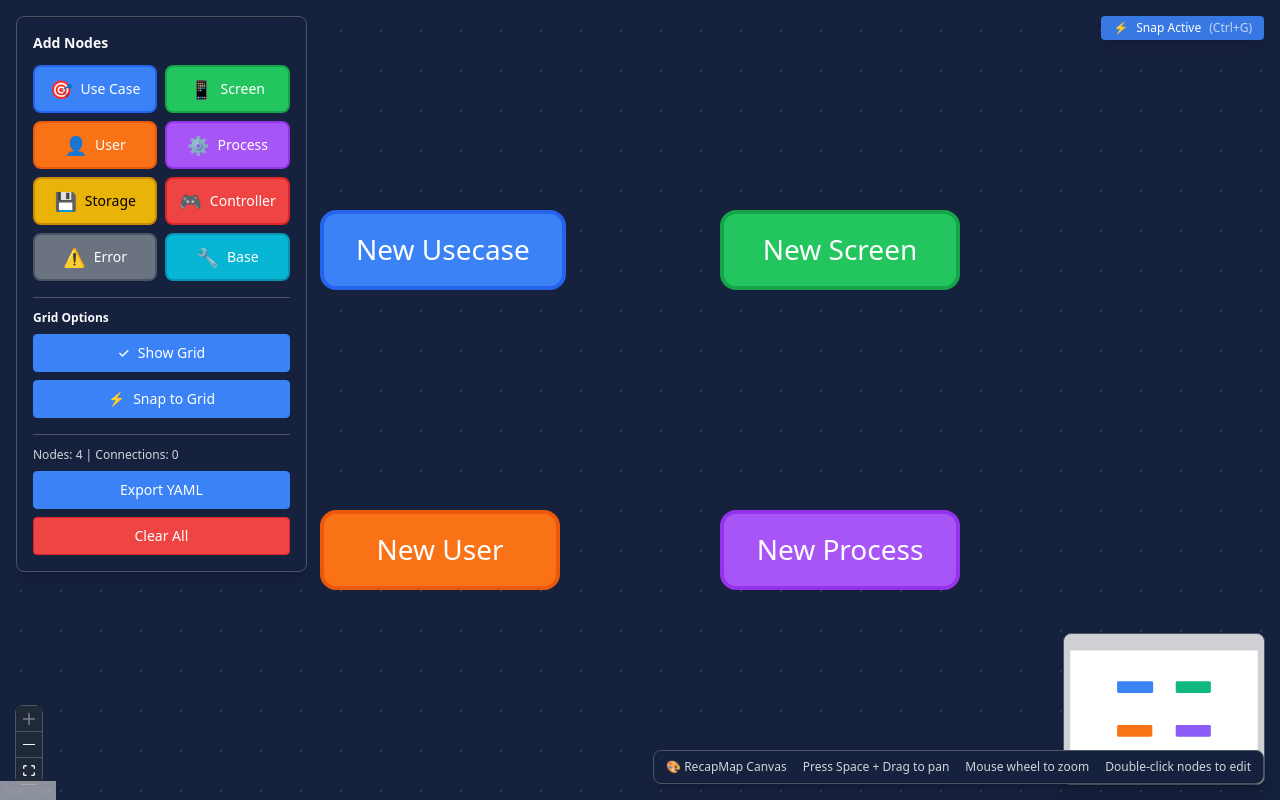
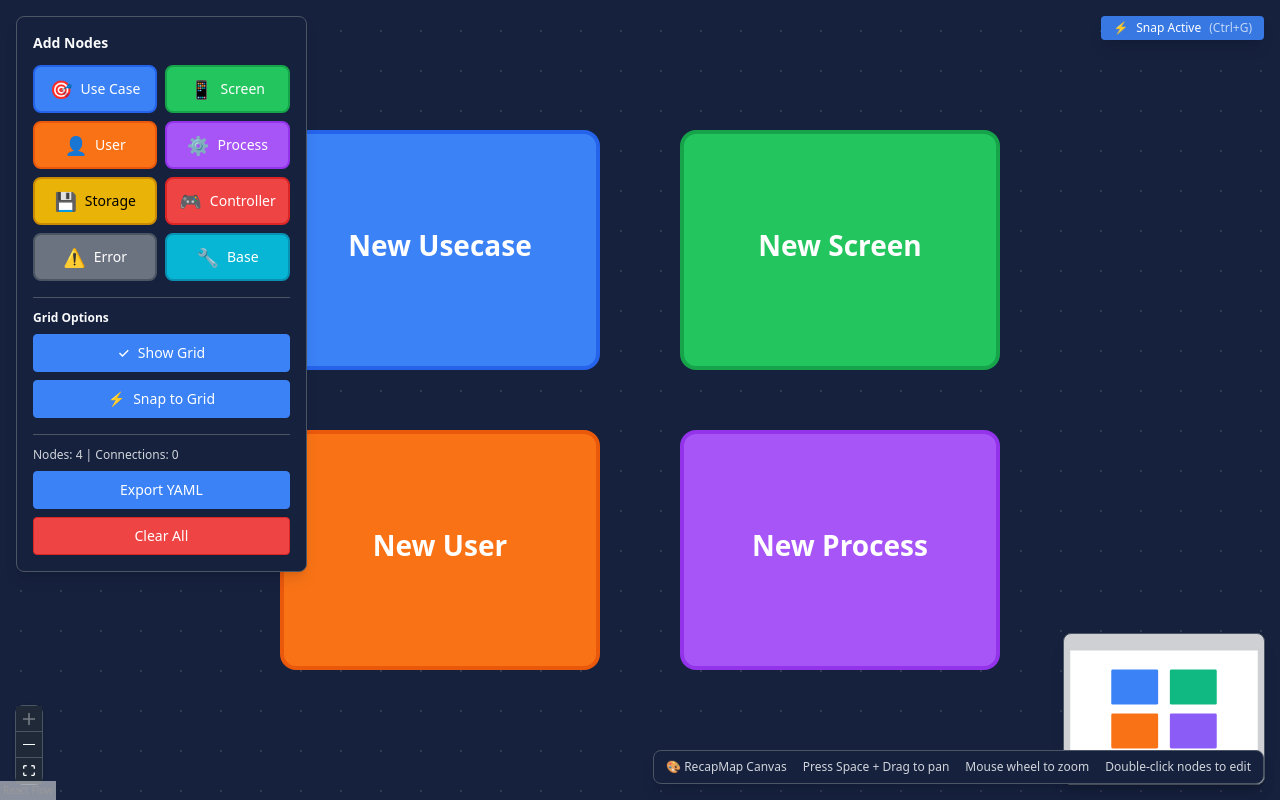
Before and after one commit to wasancnk/recapmap-core-react, a React (Vite) app in the folder recapmap-core-react/: page / in a window 1280 px wide. Built offline with nearby package versions, Linux system fonts and the light colour scheme.

Commit message:
add delete node button and force all nodes to have same dimension

```diff
--- a/recapmap-core-react/src/components/Canvas.tsx
+++ b/recapmap-core-react/src/components/Canvas.tsx
@@ -155,23 +155,59 @@ const CustomNode = ({
     setIsHovered(false);
     setConnectingFromHandle(null);
   };
-
   // Show connectors when hovering or when connecting
   const showConnectors = isHovered || connectingFromHandle || selected;
+  // Calculate content-based height for intelligent auto-expansion
+  const getNodeHeight = () => {
+    const baseHeight = 120; // Standard grid-aligned height (6 grid units)
 
+    // Calculate content requirements
+    const titleLength = data.label ? data.label.length : 0;
+    const descriptionLength = data.description ? data.description.length : 0;
+    const hasDescription = descriptionLength > 0;
+
+    // Intelligent height calculation based on content density
+    if (!hasDescription) {
+      // Title only - check if title needs wrapping
+      return titleLength > 25 ? baseHeight + 20 : baseHeight; // 140px if long title
+    }
+
+    // With description - progressive expansion based on total content
+    const totalContentLength = titleLength + descriptionLength;
+
+    if (totalContentLength > 100) {
+      return baseHeight + 40; // 160px (8 grid units) for dense content
+    } else if (totalContentLength > 50 || descriptionLength > 30) {
+      return baseHeight + 20; // 140px (7 grid units) for moderate content
+    } else {
+      return baseHeight; // 120px (6 grid units) for minimal content
+    }
+  };
+
+  const nodeHeight = getNodeHeight();
   return (
     <div
       className={`
-        px-4 py-2 rounded-lg border-2 min-w-[120px] text-center
+        rounded-lg border-2 text-center
         transition-all duration-200 hover:shadow-md cursor-pointer
-        relative
+        relative flex flex-col
+        node-uniform-size node-grid-aligned
         ${baseStyle} ${selectedStyle}
       `}
+      style={{
+        width: '160px',        // Fixed width for grid alignment (8 grid units)
+        height: `${nodeHeight}px`, // Dynamic height in grid increments
+        minHeight: '120px',    // Minimum base height (6 grid units)
+        maxHeight: '280px',    // Maximum height (14 grid units)
+        padding: '12px',       // Standard node padding
+      }}
       onDoubleClick={handleDoubleClick}
       onMouseEnter={handleMouseEnter}
       onMouseLeave={handleMouseLeave}
-      title="Double-click to edit properties"
-    >      {/* Connection Handles - Always present for React Flow */}
+      title={`${data.label}${data.description ? ` - ${data.description}` : ''}`}
+      data-node-type={data.nodeType}
+      data-grid-height={Math.ceil(nodeHeight / 20)} // Grid units for debugging
+    >{/* Connection Handles - Always present for React Flow */}
       {/* TOP Handles */}
       <Handle
         type="source"
@@ -333,12 +369,44 @@ const CustomNode = ({
           opacity: 0,
           pointerEvents: 'none',
           zIndex: 5
-        }}
-      />{/* Node Content */}
-      <div className="font-medium text-sm">{data.label}</div>
-      {data.description && (
-        <div className="text-xs opacity-80 mt-1">{data.description}</div>
-      )}
+        }}      />
+
+      {/* Node Content Area with improved text handling */}
+      <div className="flex-1 flex flex-col justify-center items-center text-center overflow-hidden">
+        {/* Node Title */}
+        <div
+          className="font-semibold text-sm leading-tight mb-1 px-1"
+          style={{
+            overflow: 'hidden',
+            display: '-webkit-box',
+            WebkitLineClamp: 2,
+            WebkitBoxOrient: 'vertical',
+            wordWrap: 'break-word',
+            hyphens: 'auto',
+          }}
+          title={data.label} // Tooltip for full title
+        >
+          {data.label}
+        </div>
+
+        {/* Node Description */}
+        {data.description && (
+          <div
+            className="text-xs opacity-80 leading-tight px-1"
+            style={{
+              overflow: 'hidden',
+              display: '-webkit-box',
+              WebkitLineClamp: nodeHeight > 140 ? 4 : 2, // More lines for taller nodes
+              WebkitBoxOrient: 'vertical',
+              wordWrap: 'break-word',
+              hyphens: 'auto',
+            }}
+            title={data.description} // Tooltip for full description
+          >
+            {data.description}
+          </div>
+        )}
+      </div>
     </div>
   );
 };
--- a/recapmap-core-react/src/components/PropertyPanel.tsx
+++ b/recapmap-core-react/src/components/PropertyPanel.tsx
@@ -5,6 +5,7 @@
 
 import React from 'react'
 import { useNodeStore } from '../stores'
+import { useUIStore } from '../stores/uiStore'
 import { getPropertySchema, validateNodeProperties } from '../utils/propertySchemas'
 import type { RecapMapNode } from '../types'
 import { PropertyField } from './PropertyField.js'
@@ -23,7 +24,8 @@ export const PropertyPanel: React.FC<PropertyPanelProps> = ({
   position,
   onClose
 }) => {
-  const { nodes, updateNode } = useNodeStore()
+  const { nodes, updateNode, deleteNode } = useNodeStore()
+  const { addNotification } = useUIStore()
   const node = nodeId ? nodes.find(n => n.id === nodeId) : null
 
   // Initialize draggable functionality
@@ -55,10 +57,10 @@ export const PropertyPanel: React.FC<PropertyPanelProps> = ({
   const getNodeProperties = (node: RecapMapNode): Record<string, string | number | boolean | string[]> => {
     // eslint-disable-next-line @typescript-eslint/no-unused-vars
     const { id, type, position, title, description, metadata, connections, isSelected, isValid, createdAt, updatedAt, ...properties } = node
-    return properties as Record<string, string | number | boolean | string[]>
-  }
+    return properties as Record<string, string | number | boolean | string[]>  }
 
   const validationResult = validateNodeProperties(node.type, getNodeProperties(node))
+
   const handlePropertyChange = (propertyName: string, value: string | number | boolean | string[]) => {
     updateNode(node.id, {
       ...node,
@@ -66,12 +68,31 @@ export const PropertyPanel: React.FC<PropertyPanelProps> = ({
       updatedAt: new Date().toISOString()
     })
   }
+
   const handleBasicPropertyChange = (field: keyof RecapMapNode, value: string) => {
     updateNode(node.id, {
       ...node,
       [field]: value,
       updatedAt: new Date().toISOString()
     })
+  }
+
+  const handleDeleteNode = () => {
+    if (!node) return
+
+    const confirmMessage = `Are you sure you want to delete the node "${node.title}"? This action cannot be undone.`
+
+    if (window.confirm(confirmMessage)) {
+      deleteNode(node.id)
+      onClose() // Close the property panel
+
+      addNotification({
+        type: 'success',
+        title: 'Node Deleted',
+        message: `Successfully deleted node "${node.title}".`,
+        duration: 3000
+      })
+    }
   }
   return (
     <div
@@ -189,9 +210,7 @@ export const PropertyPanel: React.FC<PropertyPanelProps> = ({
               />
             ))}
           </div>
-        )}
-
-        {/* Metadata Section */}
+        )}        {/* Metadata Section */}
         <div className="space-y-4">
           <h3 className="text-sm font-semibold text-text-primary uppercase tracking-wide">
             Metadata
@@ -206,6 +225,24 @@ export const PropertyPanel: React.FC<PropertyPanelProps> = ({
             </div>
           </div>
         </div>
+
+        {/* Delete Section */}
+        <div className="space-y-4 border-t border-surface-border pt-4">
+          <h3 className="text-sm font-semibold text-red-600 uppercase tracking-wide">
+            Danger Zone
+          </h3>
+
+          <button
+            onClick={handleDeleteNode}
+            className="
+              w-full px-4 py-2 bg-red-500 border border-red-600 text-white rounded-md
+              hover:bg-red-600 transition-colors text-sm font-medium
+              focus:outline-none focus:ring-2 focus:ring-red-500 focus:ring-offset-2
+            "
+          >
+            🗑️ Delete Node
+          </button>
+        </div>
       </div>
     </div>
   )
--- a/recapmap-core-react/src/index.css
+++ b/recapmap-core-react/src/index.css
@@ -41,19 +41,114 @@
 }
 
 /* Component Layer - Reusable UI patterns */
-@layer components {
-  /* Node Base Styles */
+@layer components {  /* Node Base Styles - Uniform Sizing with Grid Alignment */
   .node-base {
-    @apply w-node-width h-node-height rounded-node border-2 shadow-node transition-all duration-200;
-    @apply flex flex-col p-node-padding cursor-pointer select-none;
+    /* Fixed width to maintain grid alignment */
+    width: 160px;
+    min-height: 120px;
+    max-height: 280px;
+    border-radius: 8px;
+    border-width: 2px;
+    display: flex;
+    flex-direction: column;
+    padding: 12px;
+    cursor: pointer;
+    user-select: none;
+    transition: all 0.2s ease;
+
+    /* Content handling for auto-expansion */
+    overflow-wrap: break-word;
+    word-wrap: break-word;
+  }
+
+  /* Uniform node sizing classes for consistent layout */
+  .node-uniform-size {
+    width: 160px !important;      /* Fixed width (8 grid units) */
+    min-height: 120px !important; /* Minimum height (6 grid units) */
+    max-height: 280px !important; /* Maximum height (14 grid units) */
+  }
+
+  .node-grid-aligned {
+    /* Ensure all dimensions are multiples of grid size (20px) */
+    width: calc(8 * 20px);   /* 160px exactly */
+    min-height: calc(6 * 20px); /* 120px exactly */
+  }
+
+  /* Content density indicators */
+  .node-content-minimal { height: calc(6 * 20px); }  /* 120px - title only */
+  .node-content-moderate { height: calc(7 * 20px); } /* 140px - short description */
+  .node-content-dense { height: calc(8 * 20px); }    /* 160px - long description */
+
+  /* Node auto-expansion classes for content-based sizing */
+  .node-auto-height {
+    height: auto;
+    min-height: theme('spacing.node-height');
+  }
+
+  /* Grid-aligned height expansion classes */
+  .node-height-1 { height: calc(theme('spacing.node-height') + 20px); }  /* 140px - 7 grid units */
+  .node-height-2 { height: calc(theme('spacing.node-height') + 40px); }  /* 160px - 8 grid units */
+  .node-height-3 { height: calc(theme('spacing.node-height') + 60px); }  /* 180px - 9 grid units */
+  .node-height-4 { height: calc(theme('spacing.node-height') + 80px); }  /* 200px - 10 grid units */
+  .node-height-5 { height: calc(theme('spacing.node-height') + 100px); } /* 220px - 11 grid units */
+  .node-height-6 { height: calc(theme('spacing.node-height') + 120px); } /* 240px - 12 grid units */
+  .node-height-7 { height: calc(theme('spacing.node-height') + 140px); } /* 260px - 13 grid units */
+  .node-height-8 { height: calc(theme('spacing.node-height') + 160px); } /* 280px - 14 grid units */
+
+  /* Content overflow handling */
+  .node-content {
+    @apply flex-1 overflow-hidden;
+
+    /* Text handling for long content */
+    .node-title {
+      @apply font-semibold text-sm leading-tight mb-1;
+      /* Allow title to wrap to multiple lines if needed */
+      overflow-wrap: break-word;
+      hyphens: auto;
+    }
+
+    .node-description {
+      @apply text-xs opacity-80 leading-tight;
+      /* Handle description overflow */
+      overflow-wrap: break-word;
+      hyphens: auto;
+
+      /* Show ellipsis for very long descriptions */
+      display: -webkit-box;
+      -webkit-line-clamp: 3; /* Show max 3 lines */
+      -webkit-box-orient: vertical;
+      overflow: hidden;
+    }
+
+    /* Expanded state shows full description */
+    &.expanded .node-description {
+      display: block;
+      -webkit-line-clamp: none;
+      overflow: visible;
+    }
   }
 
   .node-base:hover {
     @apply shadow-node-hover;
+
+    /* Reveal full content on hover for clipped descriptions */
+    .node-description {
+      -webkit-line-clamp: none;
+      overflow: visible;
+    }
   }
 
   .node-base.selected {
     @apply shadow-node-selected;
+  }
+
+  /* Grid alignment helpers for manual positioning */
+  .snap-to-grid {
+    /* Ensure positions snap to 20px grid increments */
+    transform: translate(
+      calc(round(var(--node-x) / 20px) * 20px),
+      calc(round(var(--node-y) / 20px) * 20px)
+    );
   }
 
   /* Node Type Specific Styles */
```
